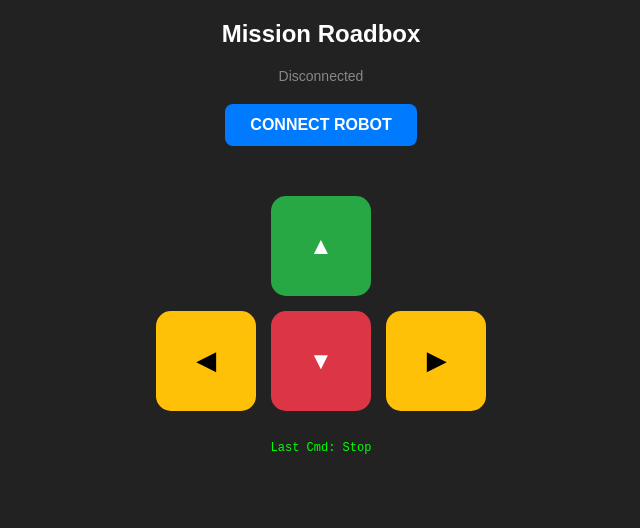
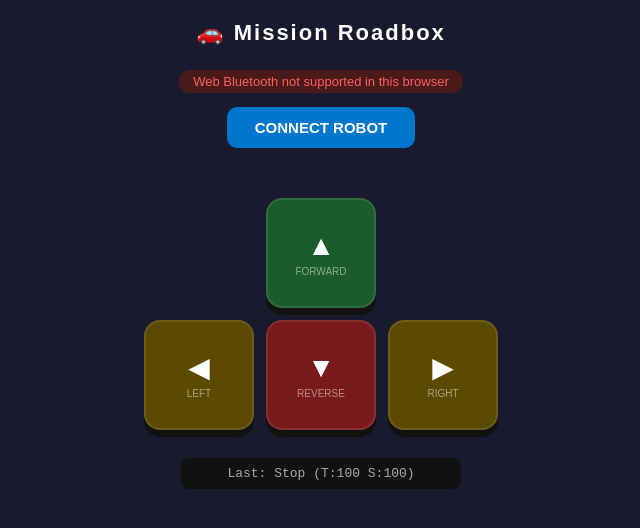
Before and after one commit to Punith2664/IPG-Controller, a plain HTML site: page index.html in a window 1280 px wide. Shown: the whole page, without its empty margins (319-959 px from the left). Drawn offline with Linux system fonts and the light colour scheme.

Commit message:
Refactor HTML and CSS for improved layout and styles

```diff
--- a/index.html
+++ b/index.html
@@ -1,147 +1,273 @@
 <!DOCTYPE html>
-<html>
+<html lang="en">
 <head>
     <meta name="viewport" content="width=device-width, initial-scale=1, maximum-scale=1, user-scalable=no">
     <title>Roadbox Controller</title>
     <style>
+        * { box-sizing: border-box; }
+
         body {
-            background-color: #222; color: white; font-family: 'Arial', sans-serif;
-            margin: 0; height: 100vh; display: flex; flex-direction: column; align-items: center;
-            user-select: none; -webkit-user-select: none;
+            background-color: #1a1a2e;
+            color: white;
+            font-family: 'Arial', sans-serif;
+            margin: 0;
+            min-height: 100vh;
+            display: flex;
+            flex-direction: column;
+            align-items: center;
+            user-select: none;
+            -webkit-user-select: none;
         }
-        h2 { margin-top: 20px; }
-        #status { color: #888; font-size: 14px; margin-bottom: 20px; }
+
+        h2 { margin-top: 20px; font-size: 22px; letter-spacing: 2px; }
+
+        #status {
+            font-size: 13px;
+            margin: 6px 0 14px;
+            padding: 4px 14px;
+            border-radius: 20px;
+            background: #333;
+        }
+        #status.connected    { background: #1a4a1a; color: #4cff4c; }
+        #status.disconnected { background: #4a1a1a; color: #ff6060; }
+        #status.scanning     { background: #1a3a4a; color: #60c0ff; }
 
         #connectBtn {
-            padding: 12px 25px; font-size: 16px; border-radius: 8px; border: none;
-            background: #007bff; color: white; font-weight: bold; cursor: pointer;
+            padding: 12px 28px;
+            font-size: 15px;
+            border-radius: 10px;
+            border: none;
+            background: #0077cc;
+            color: white;
+            font-weight: bold;
+            cursor: pointer;
+            margin-bottom: 10px;
         }
+        #connectBtn:hover { background: #0099ff; }
 
-        .control-grid {
+        /* ── D-Pad grid ── */
+        .dpad {
             display: grid;
-            grid-template-columns: 100px 100px 100px;
-            grid-template-rows: 100px 100px;
-            gap: 15px;
-            margin-top: 50px;
+            grid-template-columns: 110px 110px 110px;
+            grid-template-rows: 110px 110px;
+            gap: 12px;
+            margin-top: 40px;
         }
 
         .btn {
-            width: 100px; height: 100px;
-            border-radius: 15px; border: none;
-            font-size: 24px; font-weight: bold; color: white;
-            background: #444; box-shadow: 0 6px #222;
+            width: 110px; height: 110px;
+            border-radius: 16px;
+            border: 2px solid rgba(255,255,255,0.1);
+            font-size: 28px;
+            color: white;
+            background: #2d2d44;
+            box-shadow: 0 7px #111;
             cursor: pointer;
-            display: flex; justify-content: center; align-items: center;
-            touch-action: none; /* Crucial: Stops the screen from scrolling when pressing */
+            display: flex;
+            flex-direction: column;
+            justify-content: center;
+            align-items: center;
+            gap: 4px;
+            touch-action: none;   /* prevent scroll-on-touch */
+            transition: transform 0.05s, box-shadow 0.05s;
+        }
+        .btn span.label { font-size: 10px; color: rgba(255,255,255,0.5); }
+
+        .btn:active, .btn.pressed {
+            box-shadow: 0 2px #111;
+            transform: translateY(5px);
+            background: #3d3d5c;
         }
 
-        .btn:active, .btn.pressed {
-            box-shadow: 0 2px #222;
-            transform: translateY(4px);
-            background-color: #555;
+        .up    { background: #1a5c2a; grid-column: 2; grid-row: 1; }
+        .down  { background: #7a1a1a; grid-column: 2; grid-row: 2; }
+        .left  { background: #5c4a00; grid-column: 1; grid-row: 2; }
+        .right { background: #5c4a00; grid-column: 3; grid-row: 2; }
+
+        #log {
+            margin-top: 28px;
+            font-family: monospace;
+            font-size: 13px;
+            color: #aaa;
+            background: #111;
+            padding: 8px 20px;
+            border-radius: 8px;
+            min-width: 280px;
+            text-align: center;
         }
 
-        .up { background: #28a745; grid-column: 2; grid-row: 1; }
-        .down { background: #dc3545; grid-column: 2; grid-row: 2; }
-        .left { background: #ffc107; color: black; grid-column: 1; grid-row: 2; }
-        .right { background: #ffc107; color: black; grid-column: 3; grid-row: 2; }
-
-        #log {
-            margin-top: 30px; font-family: monospace; color: #0f0; font-size: 12px;
+        #https-warning {
+            display: none;
+            color: #ff6060;
+            font-size: 12px;
+            margin-top: 10px;
+            background: #4a1a1a;
+            padding: 8px 16px;
+            border-radius: 8px;
+            max-width: 320px;
+            text-align: center;
         }
     </style>
 </head>
 <body>
 
-    <h2>Mission Roadbox</h2>
-    <div id="status">Disconnected</div>
+    <h2>🚗 Mission Roadbox</h2>
+    <div id="status" class="disconnected">Disconnected</div>
     <button id="connectBtn" onclick="connectBLE()">CONNECT ROBOT</button>
-
-    <div class="control-grid">
-        <button class="btn up"
-            onpointerdown="sendCommand(140, 100)"
-            onpointerup="stop()" onpointerleave="stop()">▲</button>
-
-        <button class="btn left"
-            onpointerdown="sendCommand(100, 50)"
-            onpointerup="stop()" onpointerleave="stop()">◀</button>
-
-        <button class="btn down"
-            onpointerdown="sendCommand(60, 100)"
-            onpointerup="stop()" onpointerleave="stop()">▼</button>
-
-        <button class="btn right"
-            onpointerdown="sendCommand(100, 150)"
-            onpointerup="stop()" onpointerleave="stop()">▶</button>
+    <div id="https-warning">
+        ⚠️ Web Bluetooth requires HTTPS or localhost.<br>
+        Serving over plain HTTP will not work.
     </div>
 
-    <div id="log">Last Cmd: Stop</div>
+    <div class="dpad">
+        <!-- Forward: throttle=160, steer=100 (neutral steer) -->
+        <button class="btn up"
+            onpointerdown="press(this, 160, 100)"
+            onpointerup="release(this)"
+            onpointerleave="release(this)"
+            onpointercancel="release(this)">
+            ▲ <span class="label">FORWARD</span>
+        </button>
+
+        <!-- Left: throttle=100 (neutral), steer=40 -->
+        <button class="btn left"
+            onpointerdown="press(this, 100, 40)"
+            onpointerup="release(this)"
+            onpointerleave="release(this)"
+            onpointercancel="release(this)">
+            ◀ <span class="label">LEFT</span>
+        </button>
+
+        <!-- Reverse: throttle=40, steer=100 (neutral steer) -->
+        <button class="btn down"
+            onpointerdown="press(this, 40, 100)"
+            onpointerup="release(this)"
+            onpointerleave="release(this)"
+            onpointercancel="release(this)">
+            ▼ <span class="label">REVERSE</span>
+        </button>
+
+        <!-- Right: throttle=100 (neutral), steer=160 -->
+        <button class="btn right"
+            onpointerdown="press(this, 100, 160)"
+            onpointerup="release(this)"
+            onpointerleave="release(this)"
+            onpointercancel="release(this)">
+            ▶ <span class="label">RIGHT</span>
+        </button>
+    </div>
+
+    <div id="log">Last: Stop (T:100 S:100)</div>
 
     <script>
-        const serviceUUID = "4fafc201-1fb5-459e-8fcc-c5c9c331914b";
-        const charUUID    = "beb5483e-36e1-4688-b7f5-ea07361b26a8";
+        // ── Must match ESP32 sketch exactly ──────────────────────────────────
+        const SERVICE_UUID = "4fafc201-1fb5-459e-8fcc-c5c9c331914b";
+        const CHAR_UUID    = "beb5483e-36e1-4688-b7f5-ea07361b26a8";
 
-        let bleDevice, bleServer, bleService, bleChar;
+        let bleChar = null;
         let isConnected = false;
 
+        // ── HTTPS check on load ───────────────────────────────────────────────
+        window.addEventListener('load', () => {
+            if (location.protocol !== 'https:' && location.hostname !== 'localhost') {
+                document.getElementById('https-warning').style.display = 'block';
+            }
+            if (!navigator.bluetooth) {
+                updateStatus('Web Bluetooth not supported in this browser', 'disconnected');
+                document.getElementById('connectBtn').disabled = true;
+            }
+        });
+
+        // ── BLE Connect ───────────────────────────────────────────────────────
         async function connectBLE() {
             try {
-                updateStatus("Scanning...");
-                bleDevice = await navigator.bluetooth.requestDevice({
+                updateStatus('Scanning...', 'scanning');
+
+                const device = await navigator.bluetooth.requestDevice({
                     filters: [{ name: 'Roadbox_Controller' }],
-                    optionalServices: [serviceUUID]
+                    optionalServices: [SERVICE_UUID]
                 });
 
-                bleDevice.addEventListener('gattserverdisconnected', onDisconnected);
+                device.addEventListener('gattserverdisconnected', () => {
+                    isConnected = false;
+                    bleChar = null;
+                    updateStatus('Disconnected', 'disconnected');
+                    document.getElementById('connectBtn').style.display = 'inline-block';
+                    updateLog('Stop', 100, 100);
+                });
 
-                updateStatus("Connecting...");
-                bleServer = await bleDevice.gatt.connect();
-                bleService = await bleServer.getPrimaryService(serviceUUID);
-                bleChar = await bleService.getCharacteristic(charUUID);
+                updateStatus('Connecting...', 'scanning');
+                const server  = await device.gatt.connect();
+                const service = await server.getPrimaryService(SERVICE_UUID);
+                bleChar       = await service.getCharacteristic(CHAR_UUID);
 
                 isConnected = true;
-                updateStatus("CONNECTED", "green");
+                updateStatus('CONNECTED ✓', 'connected');
                 document.getElementById('connectBtn').style.display = 'none';
 
-            } catch (error) {
-                console.log(error);
-                updateStatus("Error: " + error, "red");
+                // Send stop immediately on connect to confirm link is alive
+                await sendCommand(100, 100);
+
+            } catch (err) {
+                console.error(err);
+                updateStatus('Error: ' + err.message, 'disconnected');
             }
         }
 
-        function onDisconnected() {
-            isConnected = false;
-            updateStatus("Disconnected", "red");
-            document.getElementById('connectBtn').style.display = 'block';
+        // ── Button handlers ───────────────────────────────────────────────────
+        function press(el, throttle, steer) {
+            el.classList.add('pressed');
+            el.setPointerCapture(event.pointerId);  // keep events even if pointer moves off
+            sendCommand(throttle, steer);
         }
 
-        function updateStatus(text, color="gray") {
-            const el = document.getElementById('status');
-            el.innerText = text;
-            el.style.color = color;
+        function release(el) {
+            el.classList.remove('pressed');
+            sendCommand(100, 100);   // STOP
         }
 
-        // YOUR ORIGINAL SEND COMMAND
+        // ── Send 2-byte packet via BLE ────────────────────────────────────────
+        // FIX: use writeValueWithoutResponse() — characteristic is WRITE_NR
         async function sendCommand(throttle, steer) {
             if (!bleChar || !isConnected) return;
 
-            let action = "Stop";
-            if(throttle > 100) action = "Forward";
-            if(throttle < 100) action = "Reverse";
-            if(steer < 100) action = "Left";
-            if(steer > 100) action = "Right";
-            document.getElementById('log').innerText = "Cmd: " + action + " (T:" + throttle + " S:" + steer + ")";
+            const label = getLabel(throttle, steer);
+            updateLog(label, throttle, steer);
 
             try {
-                let data = new Uint8Array([throttle, steer]);
-                await bleChar.writeValue(data);
-            } catch(e) {
-                console.log("Send Error", e);
+                const data = new Uint8Array([throttle, steer]);
+
+                // writeValueWithoutResponse is correct for PROPERTY_WRITE_NR
+                // Falls back to writeValue if browser doesn't support it
+                if (typeof bleChar.writeValueWithoutResponse === 'function') {
+                    await bleChar.writeValueWithoutResponse(data);
+                } else {
+                    await bleChar.writeValue(data);
+                }
+            } catch (e) {
+                console.warn('BLE send error:', e);
+                // Don't spam on every button press if temporarily busy
             }
         }
 
-        function stop() {
-            sendCommand(100, 100);
+        function getLabel(t, s) {
+            if (t > 100 && s === 100) return 'Forward';
+            if (t < 100 && s === 100) return 'Reverse';
+            if (t === 100 && s < 100) return 'Left';
+            if (t === 100 && s > 100) return 'Right';
+            if (t === 100 && s === 100) return 'Stop';
+            return 'Move';
+        }
+
+        function updateLog(label, t, s) {
+            document.getElementById('log').innerText =
+                `Last: ${label}  (T:${t}  S:${s})`;
+        }
+
+        function updateStatus(text, cls) {
+            const el = document.getElementById('status');
+            el.innerText = text;
+            el.className = cls;
         }
     </script>
 </body>
```
